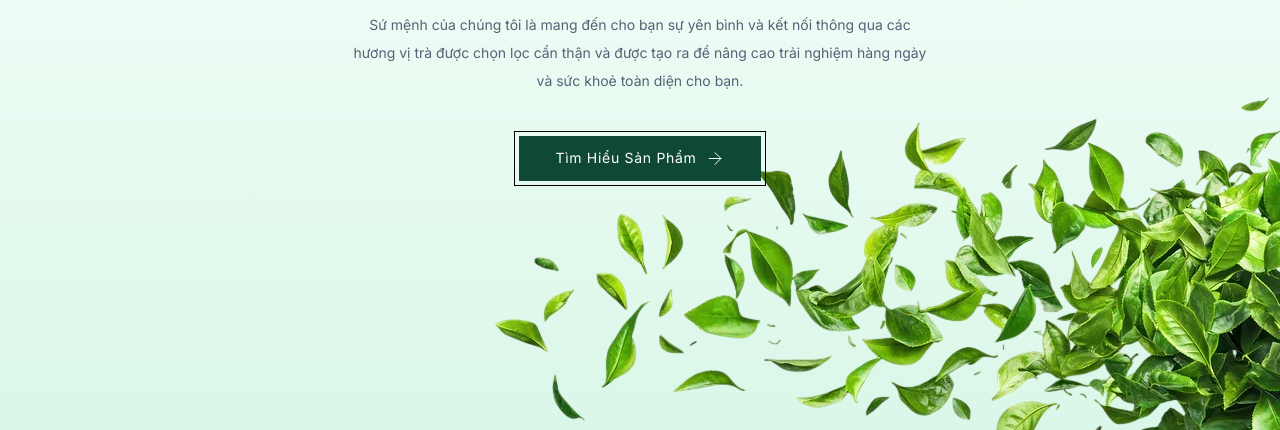
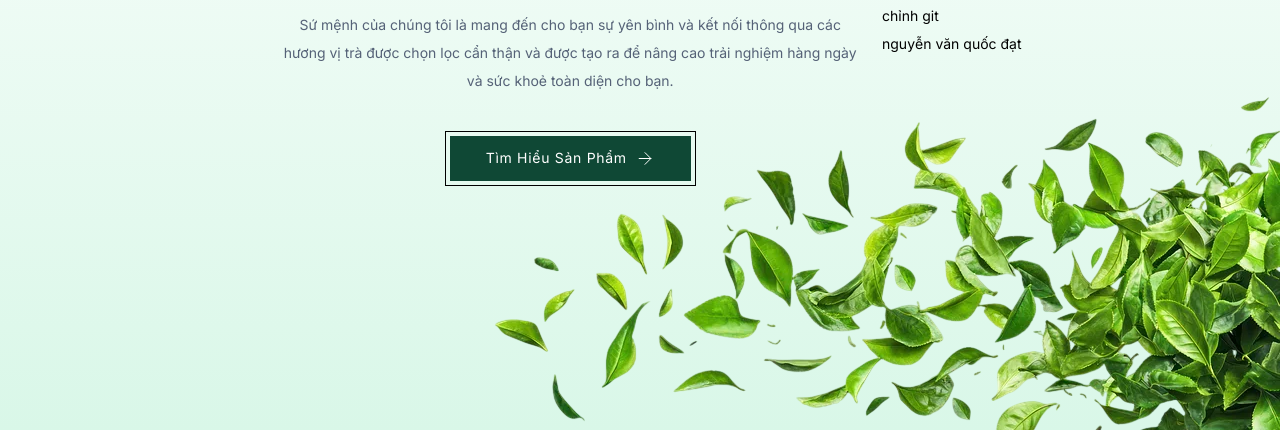
Before and after one commit to quocdat1235/Project-TeaStation, a website: page index.html in a window 1280 px wide. Shown: the part 370-800 px from the top of the page. Drawn offline with Linux system fonts and the light colour scheme.

Commit message:
chinh sua git

```diff
--- a/index.html
+++ b/index.html
@@ -64,6 +64,12 @@
             /></a>
           </button>
         </div>
+        <div>
+          <div>
+            <p>chỉnh git </p>
+            <p>nguyễn văn quốc đạt</p>
+          </div>
+        </div>
       </div>
     </section>
   </body>
```
